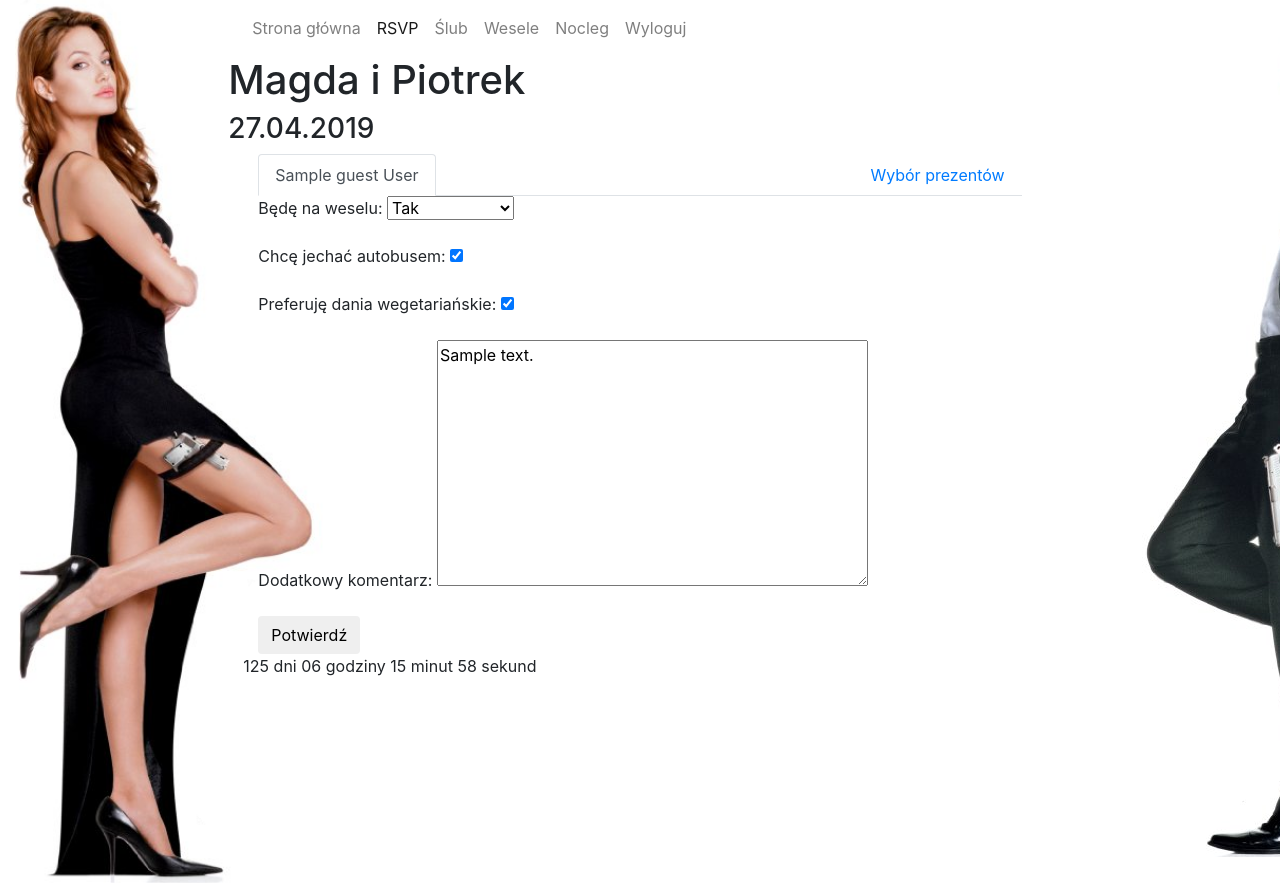
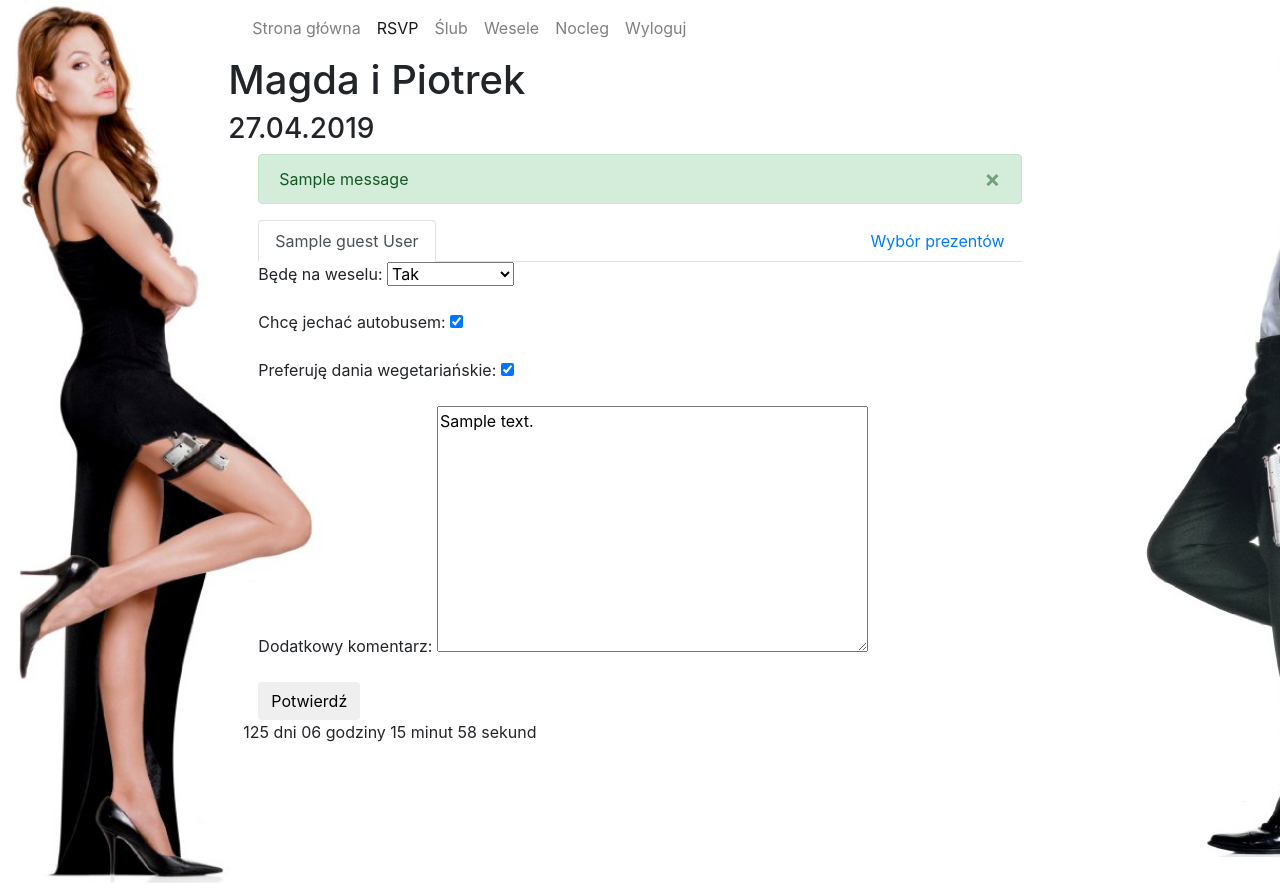
Before and after one commit to pmiara/wedding, a Django app: page /rsvp in a window 1280 px wide; the page is wider, and only the part inside the window is pictured. Run offline with Django 3.2, Linux system fonts and the light colour scheme; a user stored in the database is signed in; tables that the repository leaves empty hold one stand-in row (values such as "Sample post"); one stand-in notice (Sample message) is shown; some libraries are stand-ins or nearby versions.

Commit message:
Add success message after sending form

```diff
--- a/wedding_guests/templates/rsvp.html
+++ b/wedding_guests/templates/rsvp.html
@@ -3,6 +3,16 @@
 
 {% block content %}
 <div class="container">
+
+{% for message in messages %}
+<div class="alert alert-success alert-dismissible fade show" role="alert">
+  {{ message }}
+  <button type="button" class="close" data-dismiss="alert" aria-label="Close">
+    <span aria-hidden="true">&times;</span>
+  </button>
+</div>
+{% endfor %}
+
 {% for dict in formset.errors %}
     {% for error in dict.values %}
         {{ error }}
--- a/wedding_guests/views.py
+++ b/wedding_guests/views.py
@@ -4,6 +4,7 @@ from django.views import View
 from django.contrib.auth import authenticate, login, logout
 from django.contrib.auth.mixins import LoginRequiredMixin
 from django.http import JsonResponse
+from django.contrib import messages
 
 
 from .forms import LoginForm, GuestFormSet, GiftForm
@@ -46,6 +47,7 @@ class RSVPView(LoginRequiredMixin, View):
             chosen_gift_ids = gift_form.cleaned_data['gifts']
             Gift.objects.filter(user=request.user).update(user=None)
             Gift.objects.filter(id__in=chosen_gift_ids).update(user=request.user)
+            messages.success(request, 'Poprawna aktualizacja formularza')
         return redirect('rsvp')
 
 
```
